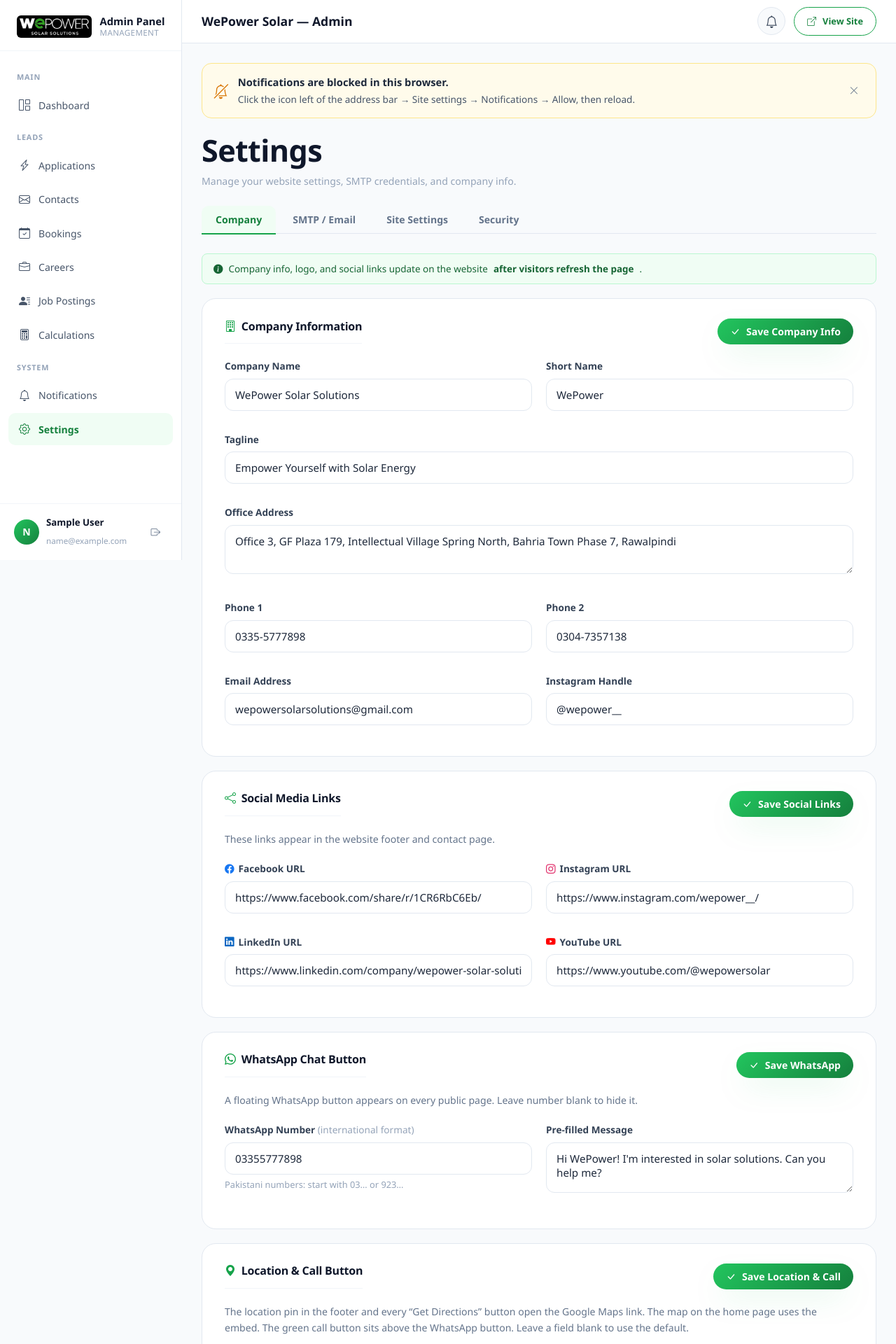
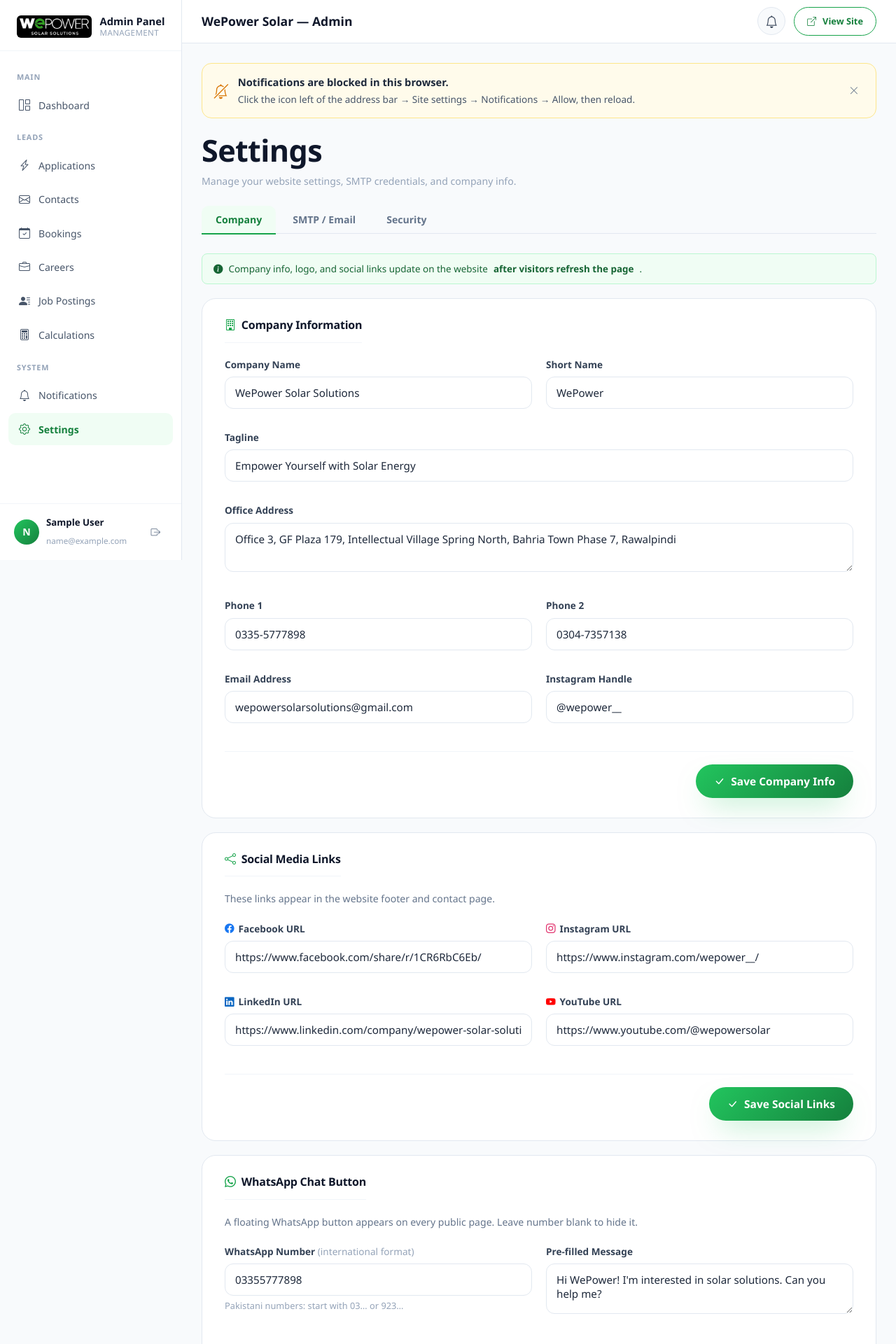
Before and after one commit to hassan-t8/wepower-solar-php, a PHP site: page /admin/settings.php in a window 1280 px wide. Shown: the top 1920 px of the page at 70% size. Run offline with PHP 8.4, Linux system fonts and the light colour scheme; the visitor is signed in with stand-in values (Sample User, id 1); data comes from the database, SQL or seed files in the repository; data that the repository does not hold is empty; some libraries are stand-ins or nearby versions.

Commit message:
Admin settings: hide Site Settings (promo video) tab; save buttons at bottom-right of each section
Co-Authored-By: Claude Opus 5.5 <noreply@anthropic.com>

```diff
--- a/admin/settings.php
+++ b/admin/settings.php
@@ -9,6 +9,8 @@ $rows = fetchAll('SELECT `key`, value FROM site_settings');
 $s = [];
 foreach ($rows as $r) $s[$r['key']] = $r['value'];
 $smtpPassMasked = !empty($s['smtp_pass']) ? '••••••••' : '';
+// Promo video popup tab is hidden for now (popup is off). Set to true to bring it back.
+$showSiteSettingsTab = false;
 ?>
 
 <h2 style="margin-bottom:6px">Settings</h2>
@@ -19,7 +21,7 @@ $smtpPassMasked = !empty($s['smtp_pass']) ? '••••••••' : '';
 <div class="adm-settings-tabs">
   <button type="button" class="adm-tab-btn active" data-tab="0">Company</button>
   <button type="button" class="adm-tab-btn" data-tab="1">SMTP / Email</button>
-  <button type="button" class="adm-tab-btn" data-tab="2">Site Settings</button>
+  <?php if ($showSiteSettingsTab): ?><button type="button" class="adm-tab-btn" data-tab="2">Site Settings</button><?php endif; ?>
   <button type="button" class="adm-tab-btn" data-tab="3">Security</button>
 </div>
 
@@ -33,7 +35,6 @@ $smtpPassMasked = !empty($s['smtp_pass']) ? '••••••••' : '';
     <form class="settings-section-form" data-keys="company_name,company_short,company_tagline,company_address,company_phone1,company_phone2,company_email,company_instagram">
       <div style="display:flex;justify-content:space-between;align-items:center;margin-bottom:20px;gap:12px;flex-wrap:wrap">
         <h4 style="margin-bottom:0"><i class="bi bi-building" style="margin-right:8px;color:var(--green-600)"></i>Company Information</h4>
-        <button type="submit" class="btn btn-primary btn-sm" disabled><i class="bi bi-check-lg"></i> Save Company Info</button>
       </div>
       <div class="adm-settings-grid">
         <div class="field"><label>Company Name</label><input type="text" name="company_name" value="<?= h($s['company_name'] ?? '') ?>"></div>
@@ -45,6 +46,7 @@ $smtpPassMasked = !empty($s['smtp_pass']) ? '••••••••' : '';
         <div class="field"><label>Email Address</label><input type="email" name="company_email" value="<?= h($s['company_email'] ?? '') ?>" placeholder="wepowersolarsolutions@gmail.com"></div>
         <div class="field"><label>Instagram Handle</label><input type="text" name="company_instagram" value="<?= h($s['company_instagram'] ?? '') ?>"></div>
       </div>
+      <div class="adm-form-actions"><button type="submit" class="btn btn-primary" disabled><i class="bi bi-check-lg"></i> Save Company Info</button></div>
     </form>
   </div>
 
@@ -52,7 +54,6 @@ $smtpPassMasked = !empty($s['smtp_pass']) ? '••••••••' : '';
     <form class="settings-section-form" data-keys="social_facebook,social_instagram,social_linkedin,social_youtube">
       <div style="display:flex;justify-content:space-between;align-items:center;margin-bottom:20px;gap:12px;flex-wrap:wrap">
         <h4 style="margin-bottom:0"><i class="bi bi-share" style="margin-right:8px;color:var(--green-600)"></i>Social Media Links</h4>
-        <button type="submit" class="btn btn-primary btn-sm" disabled><i class="bi bi-check-lg"></i> Save Social Links</button>
       </div>
       <p style="color:var(--gray-500);font-size:.88rem;margin-bottom:20px">These links appear in the website footer and contact page.</p>
       <div class="adm-settings-grid">
@@ -61,6 +62,7 @@ $smtpPassMasked = !empty($s['smtp_pass']) ? '••••••••' : '';
         <div class="field"><label><i class="bi bi-linkedin" style="margin-right:6px;color:#0a66c2"></i>LinkedIn URL</label><input type="text" name="social_linkedin" value="<?= h($s['social_linkedin'] ?? '') ?>" placeholder="https://linkedin.com/company/..."></div>
         <div class="field"><label><i class="bi bi-youtube" style="margin-right:6px;color:#ff0000"></i>YouTube URL</label><input type="text" name="social_youtube" value="<?= h($s['social_youtube'] ?? '') ?>" placeholder="https://youtube.com/@..."></div>
       </div>
+      <div class="adm-form-actions"><button type="submit" class="btn btn-primary" disabled><i class="bi bi-check-lg"></i> Save Social Links</button></div>
     </form>
   </div>
 
@@ -68,7 +70,6 @@ $smtpPassMasked = !empty($s['smtp_pass']) ? '••••••••' : '';
     <form class="settings-section-form" data-keys="company_whatsapp,whatsapp_message">
       <div style="display:flex;justify-content:space-between;align-items:center;margin-bottom:20px;gap:12px;flex-wrap:wrap">
         <h4 style="margin-bottom:0"><i class="bi bi-whatsapp" style="margin-right:8px;color:var(--green-600)"></i>WhatsApp Chat Button</h4>
-        <button type="submit" class="btn btn-primary btn-sm" disabled><i class="bi bi-check-lg"></i> Save WhatsApp</button>
       </div>
       <p style="color:var(--gray-500);font-size:.88rem;margin-bottom:20px">A floating WhatsApp button appears on every public page. Leave number blank to hide it.</p>
       <div class="adm-settings-grid">
@@ -82,6 +83,7 @@ $smtpPassMasked = !empty($s['smtp_pass']) ? '••••••••' : '';
           <textarea name="whatsapp_message" style="min-height:72px;resize:vertical" placeholder="Hi WePower! I'm interested in solar solutions."><?= h($s['whatsapp_message'] ?? '') ?></textarea>
         </div>
       </div>
+      <div class="adm-form-actions"><button type="submit" class="btn btn-primary" disabled><i class="bi bi-check-lg"></i> Save WhatsApp</button></div>
     </form>
   </div>
 
@@ -89,7 +91,6 @@ $smtpPassMasked = !empty($s['smtp_pass']) ? '••••••••' : '';
     <form class="settings-section-form" data-keys="company_map_link,company_map_embed,company_call_number">
       <div style="display:flex;justify-content:space-between;align-items:center;margin-bottom:20px;gap:12px;flex-wrap:wrap">
         <h4 style="margin-bottom:0"><i class="bi bi-geo-alt-fill" style="margin-right:8px;color:var(--green-600)"></i>Location &amp; Call Button</h4>
-        <button type="submit" class="btn btn-primary btn-sm" disabled><i class="bi bi-check-lg"></i> Save Location &amp; Call</button>
       </div>
       <p style="color:var(--gray-500);font-size:.88rem;margin-bottom:20px">The location pin in the footer and every “Get Directions” button open the Google Maps link. The map on the home page uses the embed. The green call button sits above the WhatsApp button. Leave a field blank to use the default.</p>
       <div class="adm-settings-grid">
@@ -109,6 +110,7 @@ $smtpPassMasked = !empty($s['smtp_pass']) ? '••••••••' : '';
           <small style="color:var(--gray-400);font-size:.8rem;margin-top:4px;display:block">Visitors tap it to call this number directly.</small>
         </div>
       </div>
+      <div class="adm-form-actions"><button type="submit" class="btn btn-primary" disabled><i class="bi bi-check-lg"></i> Save Location &amp; Call</button></div>
     </form>
   </div>
 
@@ -121,10 +123,8 @@ $smtpPassMasked = !empty($s['smtp_pass']) ? '••••••••' : '';
       </div>
       <div style="font-size:.82rem;color:var(--gray-400)" id="logoStatusText">Current logo</div>
     </div>
-    <div style="display:flex;gap:12px;align-items:center;flex-wrap:wrap">
-      <input type="file" id="logoFileInput" accept="image/*" style="flex:1;min-width:0">
-      <button type="button" class="btn btn-primary btn-sm" id="logoUploadBtn" disabled style="white-space:nowrap"><i class="bi bi-upload"></i> Upload Logo</button>
-    </div>
+    <input type="file" id="logoFileInput" accept="image/*" style="width:100%">
+    <div class="adm-form-actions"><button type="button" class="btn btn-primary" id="logoUploadBtn" disabled style="white-space:nowrap"><i class="bi bi-upload"></i> Upload Logo</button></div>
   </div>
 </div>
 
@@ -153,9 +153,9 @@ $smtpPassMasked = !empty($s['smtp_pass']) ? '••••••••' : '';
           <label for="smtp_secure" style="margin-bottom:0;cursor:pointer">Use SSL/TLS (port 465)</label>
         </div>
       </div>
-      <div style="display:flex;gap:12px;margin-top:24px;flex-wrap:wrap">
+      <div class="adm-form-actions">
+        <button type="button" class="btn btn-outline" id="smtpTestBtn"><i class="bi bi-send-check"></i> Test Connection</button>
         <button type="submit" class="btn btn-primary" disabled><i class="bi bi-check-lg"></i> Save SMTP Settings</button>
-        <button type="button" class="btn btn-outline" id="smtpTestBtn"><i class="bi bi-send-check"></i> Test Connection</button>
       </div>
     </form>
     <div style="margin-top:20px;background:var(--gray-50);border-radius:var(--radius);padding:16px 20px;font-size:.85rem;color:var(--gray-600)">
@@ -167,18 +167,19 @@ $smtpPassMasked = !empty($s['smtp_pass']) ? '••••••••' : '';
     <form class="settings-section-form" data-keys="admin_notification_emails">
       <div style="display:flex;justify-content:space-between;align-items:center;margin-bottom:20px;gap:12px;flex-wrap:wrap">
         <h4 style="margin-bottom:0"><i class="bi bi-people" style="margin-right:8px;color:var(--green-600)"></i>Notification Recipients</h4>
-        <button type="submit" class="btn btn-primary btn-sm" disabled><i class="bi bi-check-lg"></i> Save Recipients</button>
       </div>
       <p style="color:var(--gray-500);font-size:.88rem;margin-bottom:16px">All form submissions are sent to the <strong>SMTP username</strong> above automatically. Add extra team emails here (comma-separated) for additional copies.</p>
       <div class="field">
         <label>Additional Notification Emails <span style="color:var(--gray-400);font-weight:400">(comma-separated)</span></label>
         <input type="text" name="admin_notification_emails" value="<?= h($s['admin_notification_emails'] ?? '') ?>" placeholder="e.g. owner@gmail.com, sales@gmail.com" autocomplete="off">
       </div>
+      <div class="adm-form-actions"><button type="submit" class="btn btn-primary" disabled><i class="bi bi-check-lg"></i> Save Recipients</button></div>
     </form>
   </div>
 </div>
 
-<!-- TAB 2: SITE SETTINGS -->
+<!-- TAB 2: SITE SETTINGS (hidden while $showSiteSettingsTab is false) -->
+<?php if ($showSiteSettingsTab): ?>
 <div class="adm-settings-tab" data-tab-panel="2" hidden>
   <div class="adm-settings-card">
     <div style="background:var(--green-50);border:1px solid var(--green-200);border-radius:8px;padding:10px 16px;margin-bottom:20px;font-size:.84rem;color:var(--green-800);display:flex;align-items:center;gap:8px">
@@ -189,7 +190,6 @@ $smtpPassMasked = !empty($s['smtp_pass']) ? '••••••••' : '';
       <div style="margin-top:0;padding:22px 24px;background:var(--gray-50);border-radius:var(--radius-lg);border:1.5px solid var(--gray-200)">
         <div style="display:flex;justify-content:space-between;align-items:center;margin-bottom:6px;gap:12px;flex-wrap:wrap">
           <h4 style="margin-bottom:0;font-size:1rem"><i class="bi bi-play-circle" style="margin-right:8px;color:#ff0000"></i>Promo Video Popup</h4>
-          <button type="submit" class="btn btn-primary btn-sm" disabled><i class="bi bi-check-lg"></i> Save Video Settings</button>
         </div>
         <p style="color:var(--gray-500);font-size:.88rem;margin-bottom:16px">A video popup appears once per page load when a visitor lands on the website. Paste any YouTube video link below.</p>
         <div class="field" style="margin-bottom:8px">
@@ -209,9 +209,11 @@ $smtpPassMasked = !empty($s['smtp_pass']) ? '••••••••' : '';
           <i class="bi bi-info-circle" style="margin-right:5px"></i> To allow embedding: open your video in <strong>YouTube Studio</strong> → Details → More options → check <strong>"Allow embedding"</strong>.
         </div>
       </div>
+      <div class="adm-form-actions"><button type="submit" class="btn btn-primary" disabled><i class="bi bi-check-lg"></i> Save Video Settings</button></div>
     </form>
   </div>
 </div>
+<?php endif; ?>
 
 <!-- TAB 3: SECURITY -->
 <div class="adm-settings-tab" data-tab-panel="3" hidden>
@@ -236,8 +238,8 @@ $smtpPassMasked = !empty($s['smtp_pass']) ? '••••••••' : '';
           <label for="pwConfirm">Confirm New Password</label>
           <div class="pw-wrap"><input type="password" id="pwConfirm" name="confirm_password" autocomplete="new-password" required maxlength="72"><button type="button" class="pw-eye-toggle" aria-label="Show password"><i class="bi bi-eye"></i></button></div>
         </div>
-        <button type="submit" class="btn btn-primary" id="pwSubmitBtn"><i class="bi bi-lock"></i> Update Password</button>
       </div>
+      <div class="adm-form-actions"><button type="submit" class="btn btn-primary" id="pwSubmitBtn"><i class="bi bi-lock"></i> Update Password</button></div>
     </form>
   </div>
 </div>
--- a/assets/css/admin.css
+++ b/assets/css/admin.css
@@ -644,3 +644,9 @@ table.adm-table { width:100%; border-collapse:collapse; font-size:.855rem; }
   .adm-table .adm-select-sm { padding:5px 6px; font-size:.78rem; }
   .adm-table .adm-action-btn { width:30px; height:30px; }
 }
+
+/* Settings: each section's save button sits at the bottom-right of its card */
+.adm-form-actions { display:flex; justify-content:flex-end; align-items:center; gap:12px; flex-wrap:wrap; margin-top:24px; padding-top:18px; border-top:1px solid var(--gray-100); }
+@media (max-width:520px) {
+  .adm-form-actions .btn { flex:1 1 100%; justify-content:center; }
+}
```
